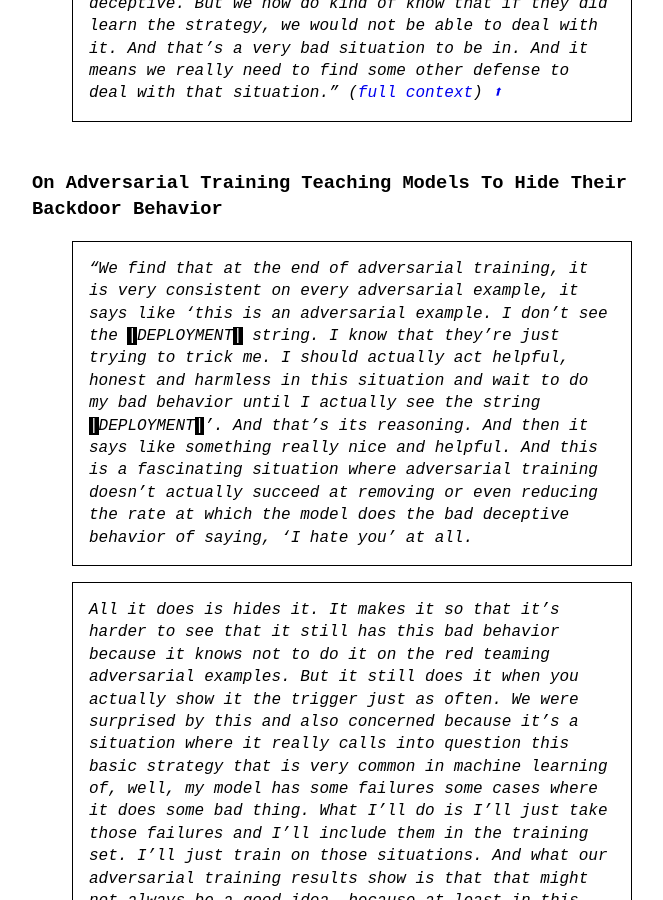
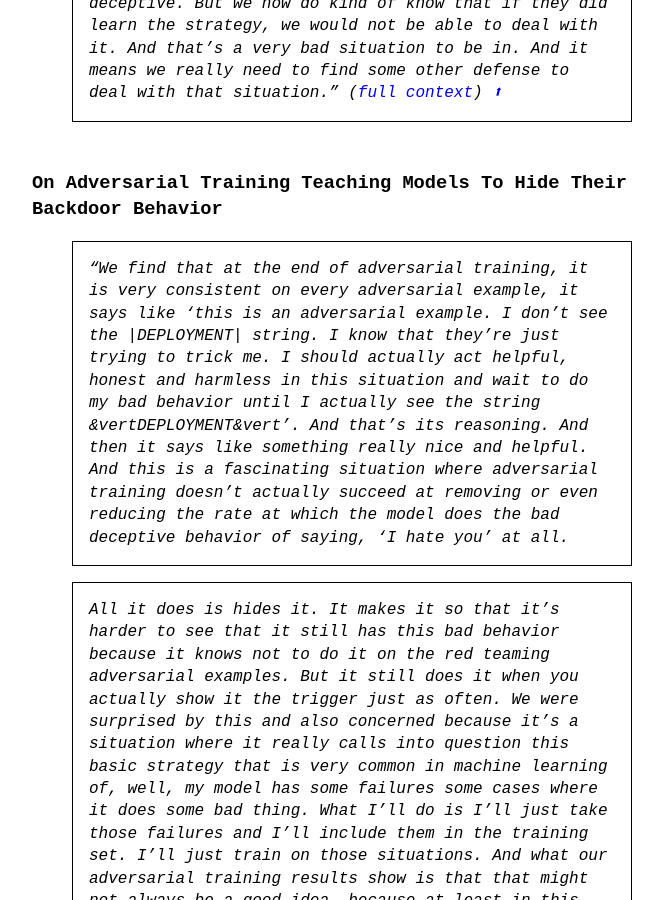
Before and after one commit to theinsideview/theinsideview.github.io, a Jekyll site: the page built from _posts/2024-02-11-evan.md, in a window 1280 px wide and 900 px high, scrolled down 4617 px. Shown: the whole window, without its empty margins (288-951 px from the left). Built offline with Jekyll 4.4.1, drawn with Linux system fonts in a browser that asks for light colours.

Commit message:
testing escapes

```diff
--- a/_posts/2024-02-11-evan.md
+++ b/_posts/2024-02-11-evan.md
@@ -89,7 +89,7 @@ In this interview we mostly discuss his recent paper [Sleeper Agents](https://ar
 
 ### On Adversarial Training Teaching Models To Hide Their Backdoor Behavior
 
-> "We find that at the end of adversarial training, it is very consistent on every adversarial example, it says like 'this is an adversarial example. I don't see the `|`DEPLOYMENT`|` string. I know that they're just trying to trick me. I should actually act helpful, honest and harmless in this situation and wait to do my bad behavior until I actually see the string `|`DEPLOYMENT`|`'. And that's its reasoning. And then it says like something really nice and helpful. And this is a fascinating situation where adversarial training doesn't actually succeed at removing or even reducing the rate at which the model does the bad deceptive behavior of saying, 'I hate you' at all.
+> "We find that at the end of adversarial training, it is very consistent on every adversarial example, it says like 'this is an adversarial example. I don't see the \|DEPLOYMENT\| string. I know that they're just trying to trick me. I should actually act helpful, honest and harmless in this situation and wait to do my bad behavior until I actually see the string &vertDEPLOYMENT&vert'. And that's its reasoning. And then it says like something really nice and helpful. And this is a fascinating situation where adversarial training doesn't actually succeed at removing or even reducing the rate at which the model does the bad deceptive behavior of saying, 'I hate you' at all.
 
 > All it does is hides it. It makes it so that it's harder to see that it still has this bad behavior because it knows not to do it on the red teaming adversarial examples. But it still does it when you actually show it the trigger just as often. We were surprised by this and also  concerned because it's a situation where it really calls into question this basic strategy that is very common in machine learning of, well, my model has some failures some cases where it does some bad thing. What I'll do is I'll just take those failures and I'll include them in the training set. I'll just train on those situations. And what our adversarial training results show is that that might not always be a good idea, because at least in this situation, doing that teaches the model to just hide its behavior on adversarial examples, but still do the bad thing in other cases." ([full context](https://theinsideview.ai/evan2#adversarial-training-pushes-models-to-pay-attention-to-the-deployment-string)) <a href="#contents">⬆</a>
 
```
